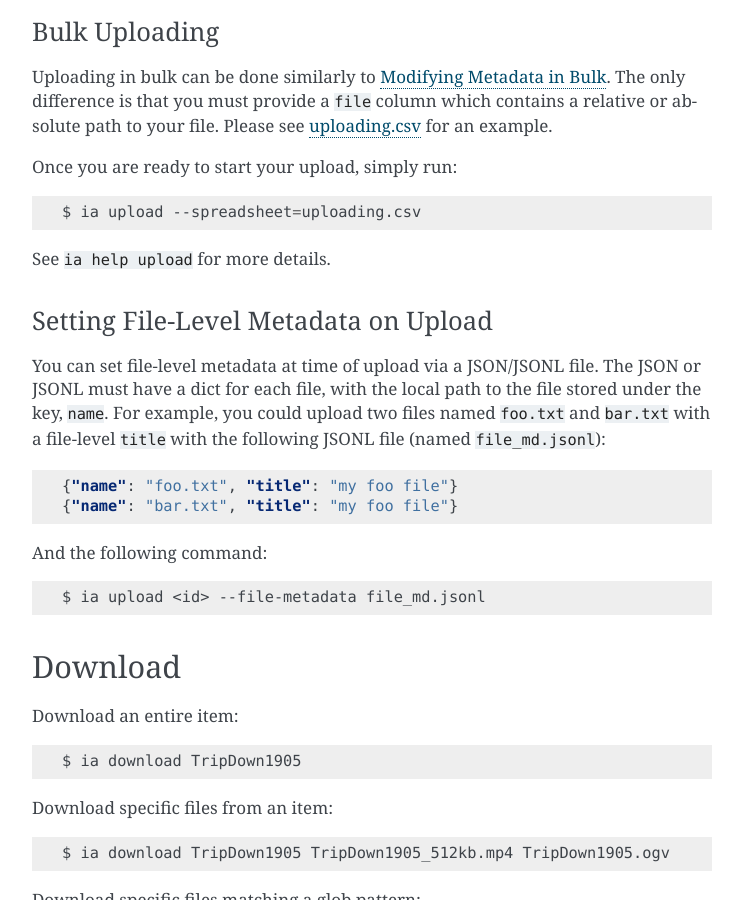
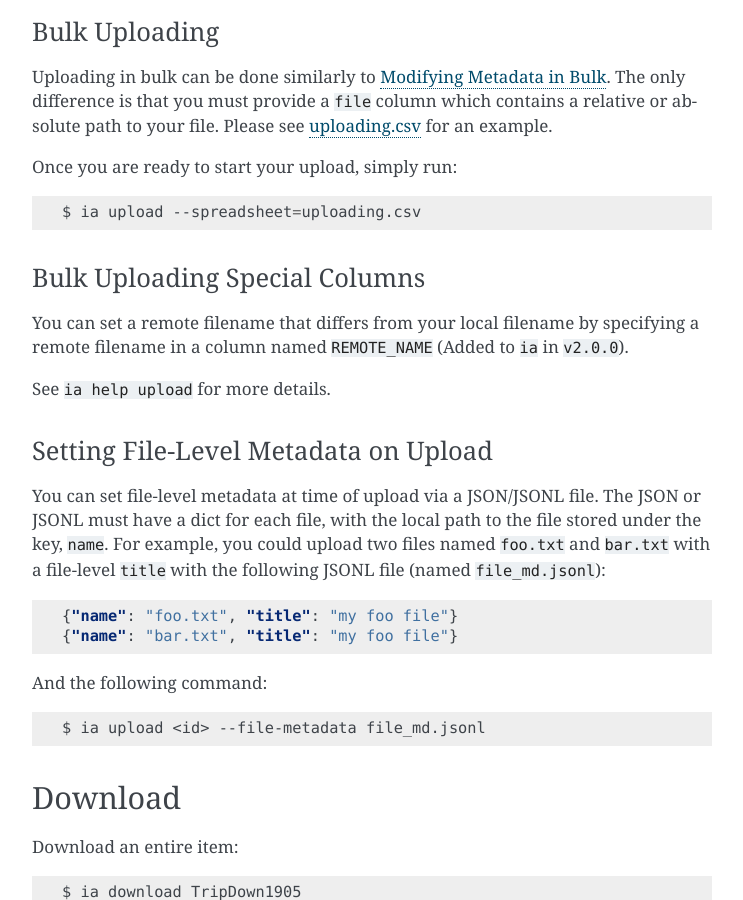
Before and after one commit to jjjake/internetarchive, a Sphinx documentation site: the page built from docs/source/cli.rst, in a window 1280 px wide and 900 px high, scrolled down 3816 px. Shown: the whole window, without its empty margins (368-1111 px from the left). Built offline with Sphinx 7.4.7, drawn with Linux system fonts in a browser that asks for light colours.

Commit message:
ia upload --spreadsheet remote name support

```diff
--- a/HISTORY.rst
+++ b/HISTORY.rst
@@ -11,6 +11,7 @@ Release History
 - Automatic paging scrolling added to ``ia search --fts``.
 - Default support for lucene queries in ``ia search --fts``.
 - Added support for getting rate-limit information from the Tasks API (i.e. ``ia tasks --get-rate-limit --cmd derive.php``).
+- Added ability to set a remote-filename in a spreadsheet when uploading via ``ia upload --spreadsheet ...``.
 
 **Bugfixes**
 
--- a/docs/source/cli.rst
+++ b/docs/source/cli.rst
@@ -177,6 +177,10 @@ Once you are ready to start your upload, simply run:
 
     $ ia upload --spreadsheet=uploading.csv
 
+Bulk Uploading Special Columns
+^^^^^^^^^^^^^^^^^^^^^^^^^^^^^^
+
+You can set a remote filename that differs from your local filename by specifying a remote filename in a column named ``REMOTE_NAME`` (Added to ``ia`` in ``v2.0.0``).
 
 See ``ia help upload`` for more details.
 
```
Also changed, not shown: 1 other file.
